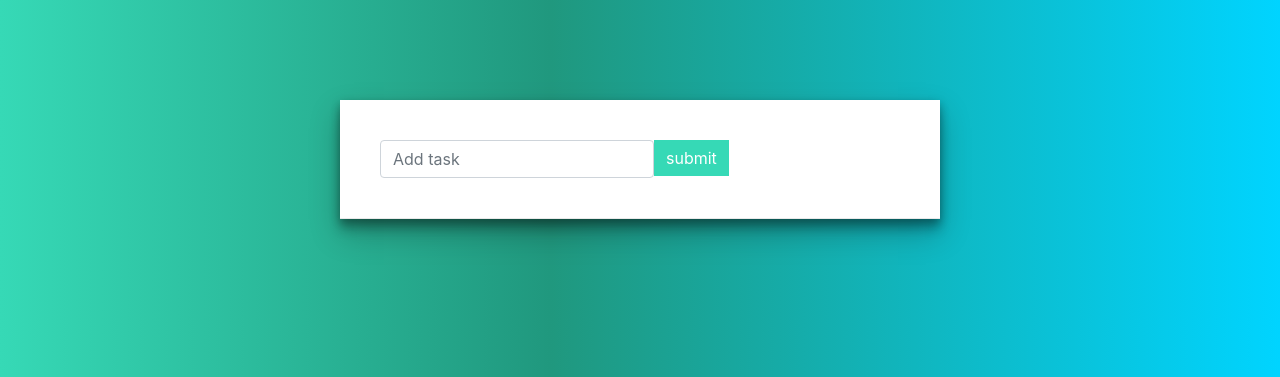
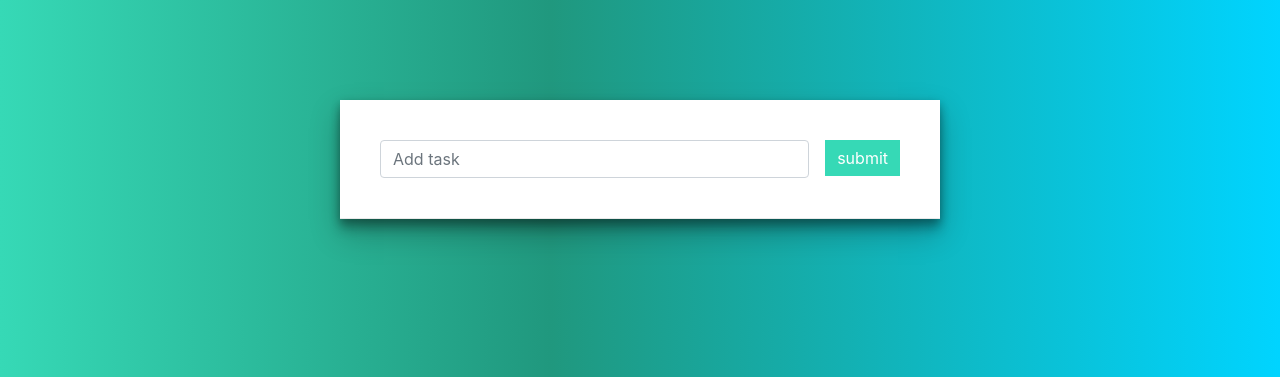
Before and after one commit to abdallah-nasir/To-Do-List, a Django app: page / in a window 1280 px wide. Shown: the part 56-433 px from the top of the page. Run offline with Django 3.2, Linux system fonts and the light colour scheme; a user stored in the database is signed in; data comes from the database, SQL or seed files in the repository; some libraries are stand-ins or nearby versions.

Commit message:
commit-3

```diff
--- a/frontend/templates/frontend/list.html
+++ b/frontend/templates/frontend/list.html
@@ -81,10 +81,10 @@
 			<div id="form-wrapper">
 				<form id="form">
 					<div class="flex-wrapper">
-						<div style="flex: 6 pl-3">
+						<div style="flex: 6">
 							<input id="title" class="form-control" type="text" name="title" placeholder="Add task">
 						</div>
-						<div style="flex: 1">
+						<div class="pl-3" style="flex: 1">
 							<input id="submit" value="submit" class="btn" type="submit" >
 						</div>
 					</div>
```
